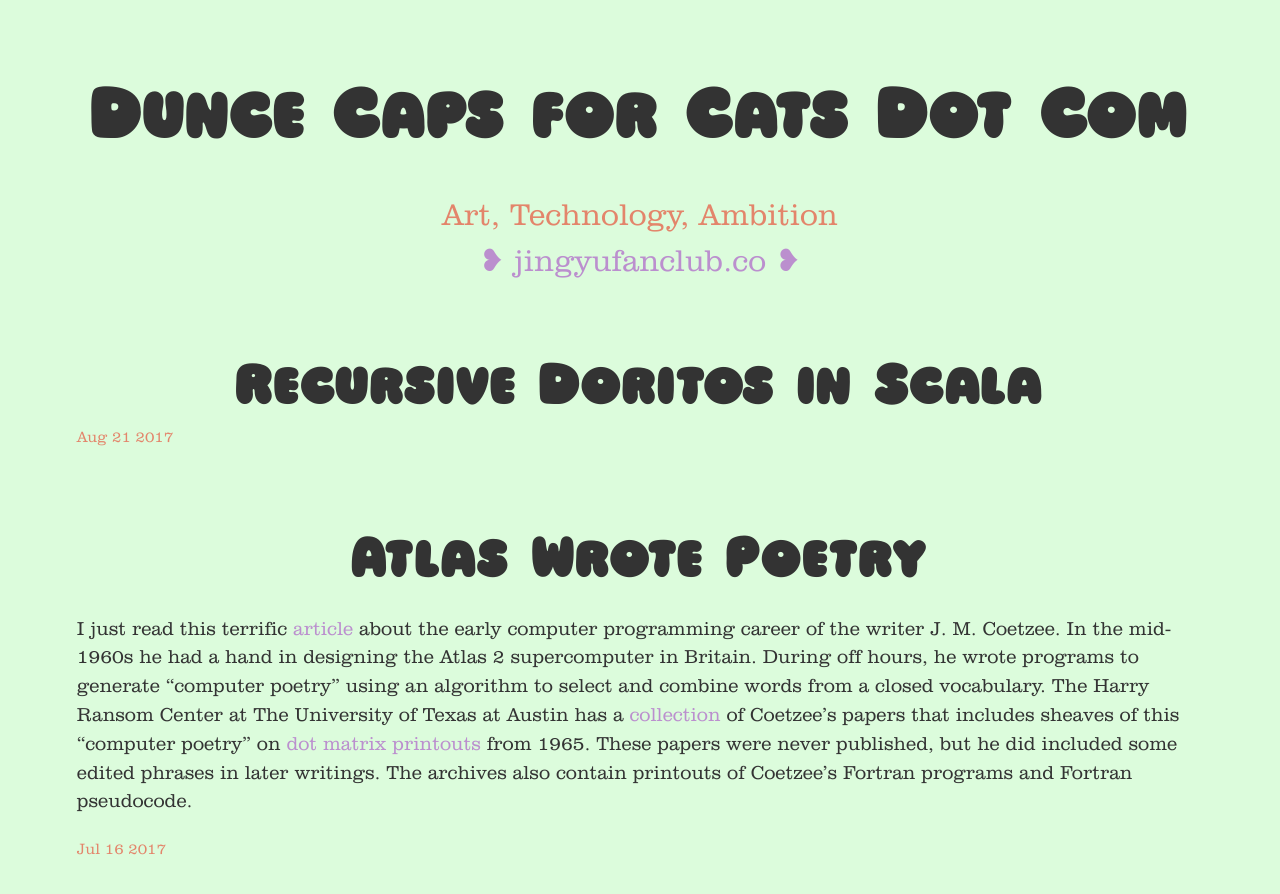
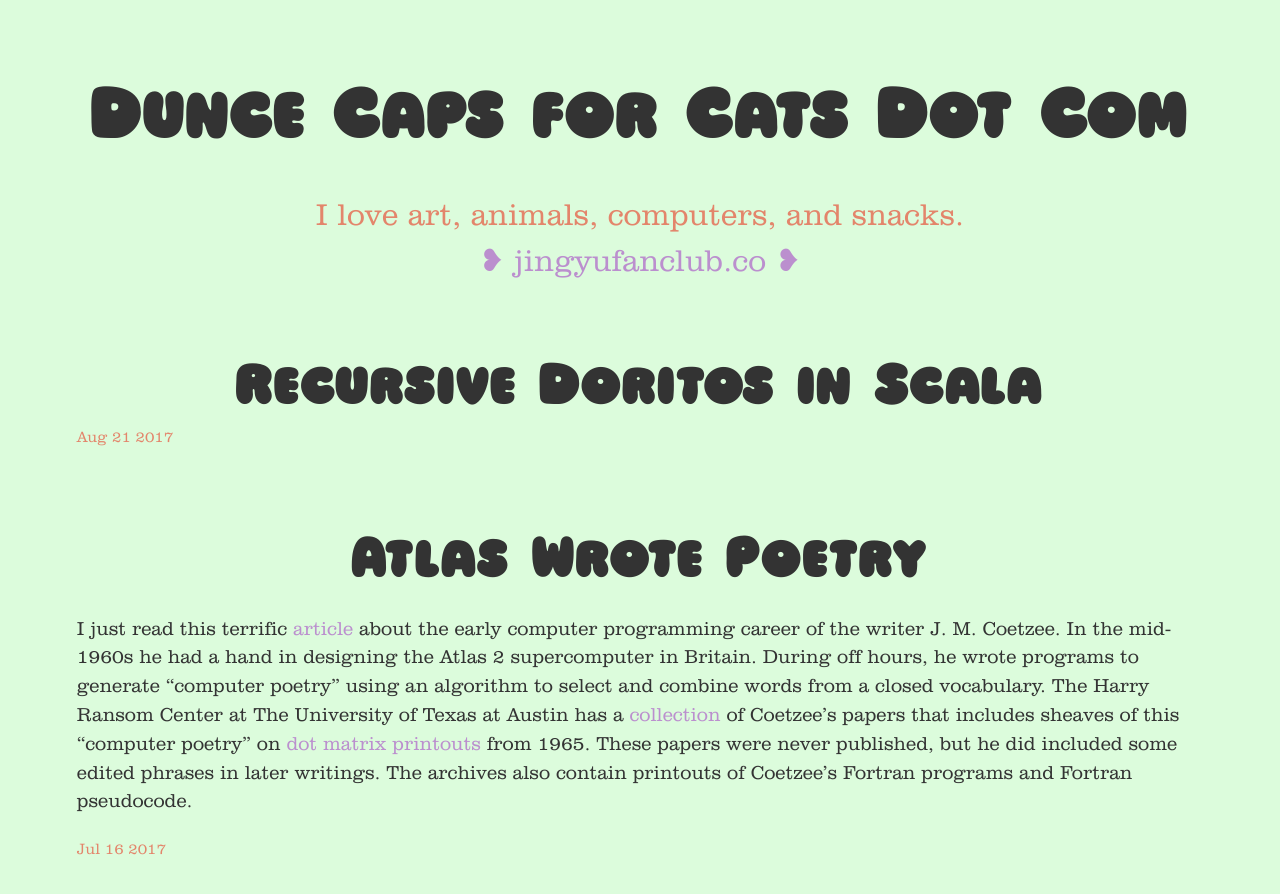
Before and after one commit to jingyufanclub/bloggo, a Jekyll site: the page built from index.html, in a window 1280 px wide and 900 px high. Shown: the top 894 px of the window. Built offline with Jekyll 4.4.1, drawn with Linux system fonts in a browser that asks for light colours.

Commit message:
change header

```diff
--- a/_config.yml
+++ b/_config.yml
@@ -6,7 +6,7 @@
 name: Dunce Caps for Cats Dot Com
 
 # Short bio or description (displayed in the header)
-description: Art, Technology, Ambition
+description: I love art, animals, computers, and snacks.
 
 # Do not show future dated posts
 
```
